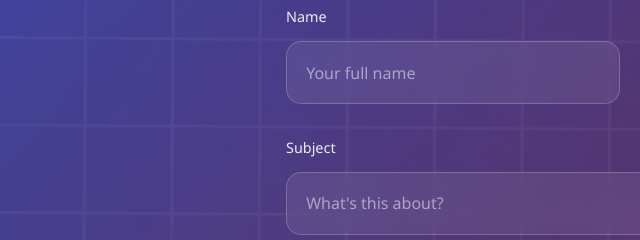
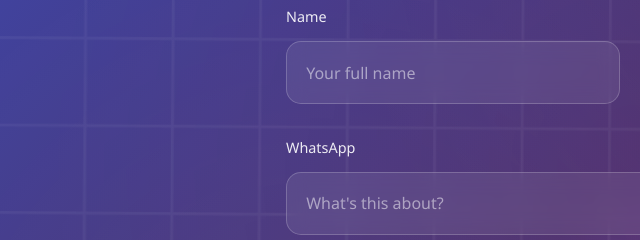
Before and after one commit to BSPDigitalMarketing/bspdigitalmarketing.github.io, a plain HTML site: page index.html in a window 1280 px wide. Shown: the part 4500-4740 px from the top of the page, 4-644 px from the left. Drawn offline with Linux system fonts and the light colour scheme.

Commit message:
Update index.html

```diff
--- a/index.html
+++ b/index.html
@@ -243,7 +243,7 @@ The foremost social media marketing agency in Tiruppur conferring proficient SEO
                         </div>
                     </div>
                     <div class="form-group">
-                        <label for="subject">Subject</label>
+                        <label for="subject">WhatsApp</label>
                         <input type="text" id="subject" name="subject" placeholder="What's this about?" required>
                     </div>
                     <div class="form-group">
```
